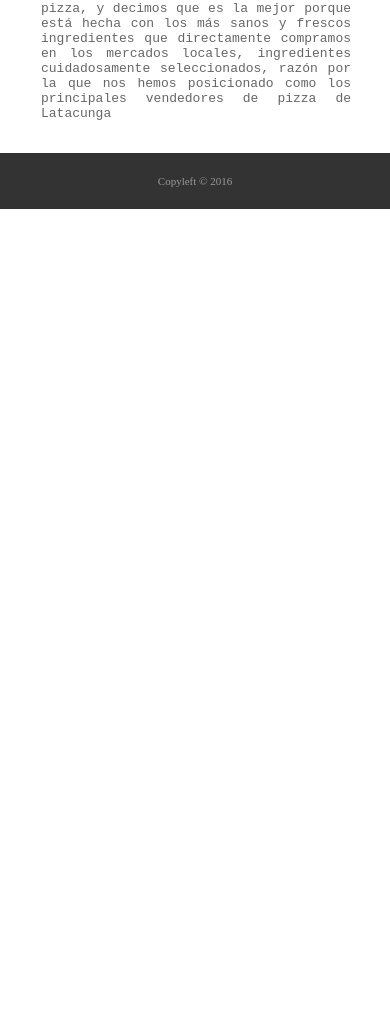
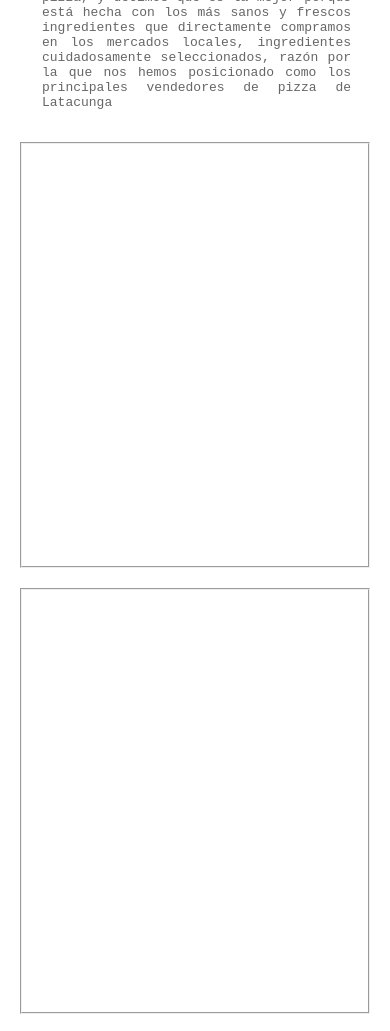
Before and after one commit to miguelriosr/PizzApp, a plain HTML site: page index.html in a window 390 px wide. Shown: the part 339-1370 px from the top of the page. Before the commit the page ends 844 px from the top, so only its background shows below. Drawn offline with nearby package versions, Linux system fonts and the light colour scheme.

```diff
--- a/css/texos.css
+++ b/css/texos.css
@@ -1,5 +1,5 @@
 .textos{
-    text-align: left;
+    text-align: center;
 }
 
 .textos article{
@@ -8,15 +8,32 @@
 }
 
 .textos h2{
+    text-align: left;
     color: #999;
-    font-size: 60px;
+    font-size: 50px;
     font-family: serif;
 }
 
 .textos p{
-    margin-left: 2px;
+    margin-left: 3px;
     font-size: 13px;
     text-align: justify;
     color: #666;
     font-family: monospace;
 }
+
+.textos fieldset{
+    text-align: center;
+    display: inline-block;
+    width: 25%;
+    height: 50vh;
+    margin: 20px;
+}
+
+@media screen and (max-width:840px){
+    .textos fieldset{
+        text-align: center;
+        display: block;
+        width: auto;
+    }
+}
--- a/index.html
+++ b/index.html
@@ -37,6 +37,9 @@
                     <h2>Pizzería</h2>
                     <p>Nos satisface poder brindarte la mejor pizza, y decimos que es la mejor porque está hecha con los más sanos y frescos ingredientes que directamente compramos en los mercados locales, ingredientes cuidadosamente seleccionados, razón por la que nos hemos posicionado como los principales vendedores de pizza de Latacunga</p>
                 </article>
+                <fieldset></fieldset>
+                <fieldset></fieldset>
+                <fieldset></fieldset>
             </div>
         </main>
         <footer>
```
